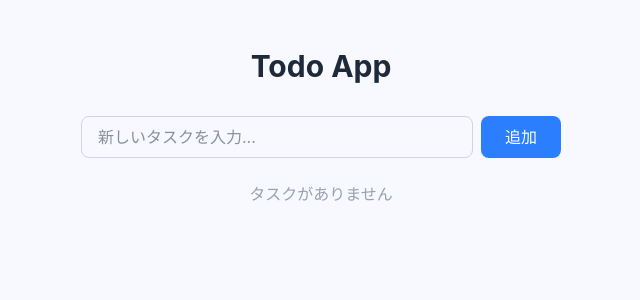
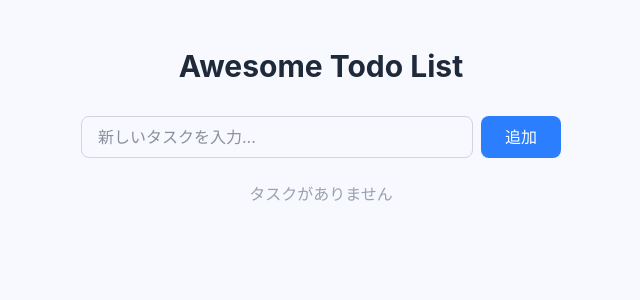
Before and after one commit to oukayuka/todo-app, a React (Vite) app: page / in a window 1280 px wide. Shown: the top 300 px of the page, without its empty margins (319-959 px from the left). Built offline with nearby package versions, Linux system fonts and the light colour scheme.

Commit message:
ui: change app title

```diff
--- a/src/App.tsx
+++ b/src/App.tsx
@@ -35,7 +35,7 @@ function App() {
   return (
     <div className="mx-auto min-h-svh max-w-lg px-4 py-12">
       <h1 className="mb-8 text-center text-3xl font-bold text-gray-800 dark:text-gray-100">
-        Todo App
+        Awesome Todo List
       </h1>
 
       <form
```
